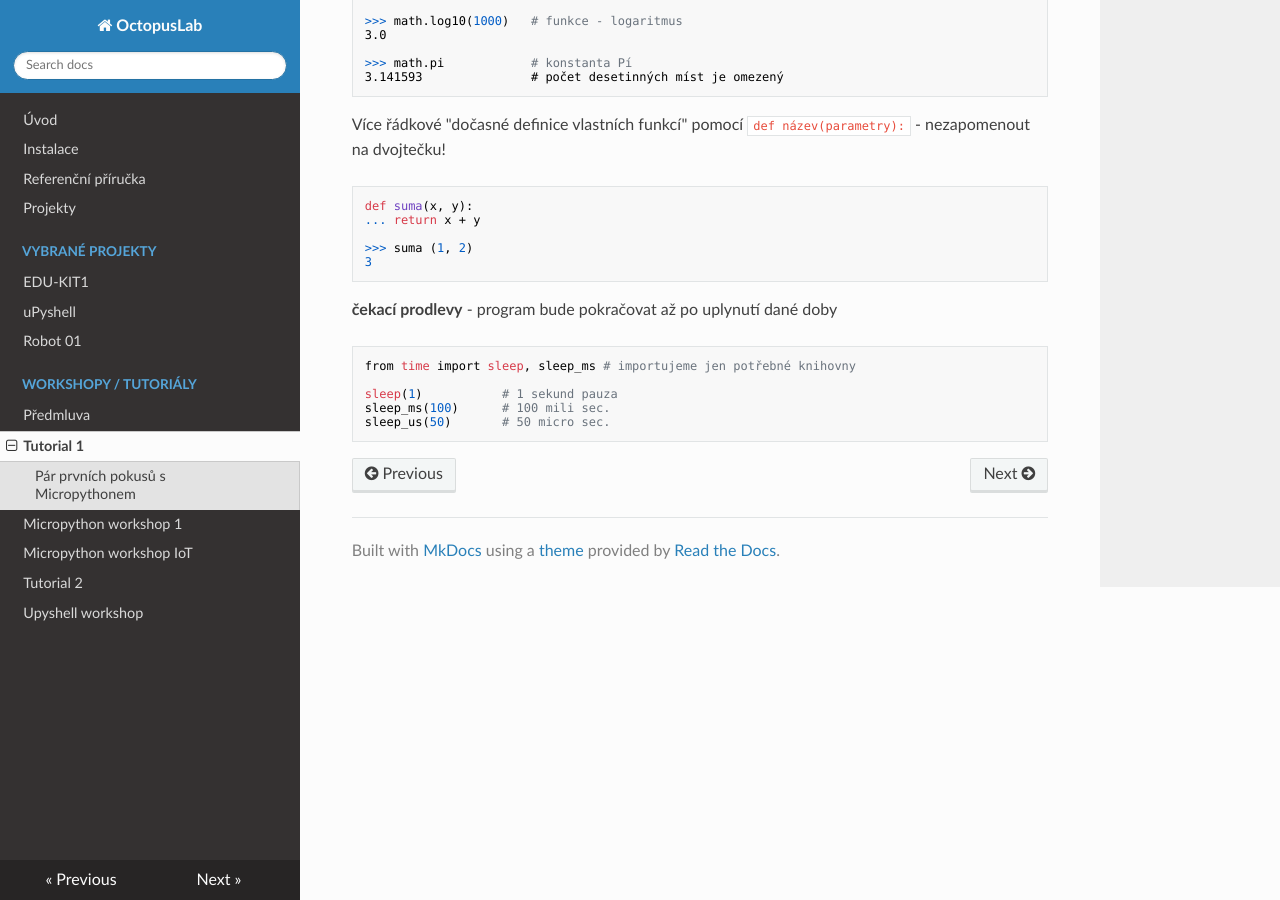
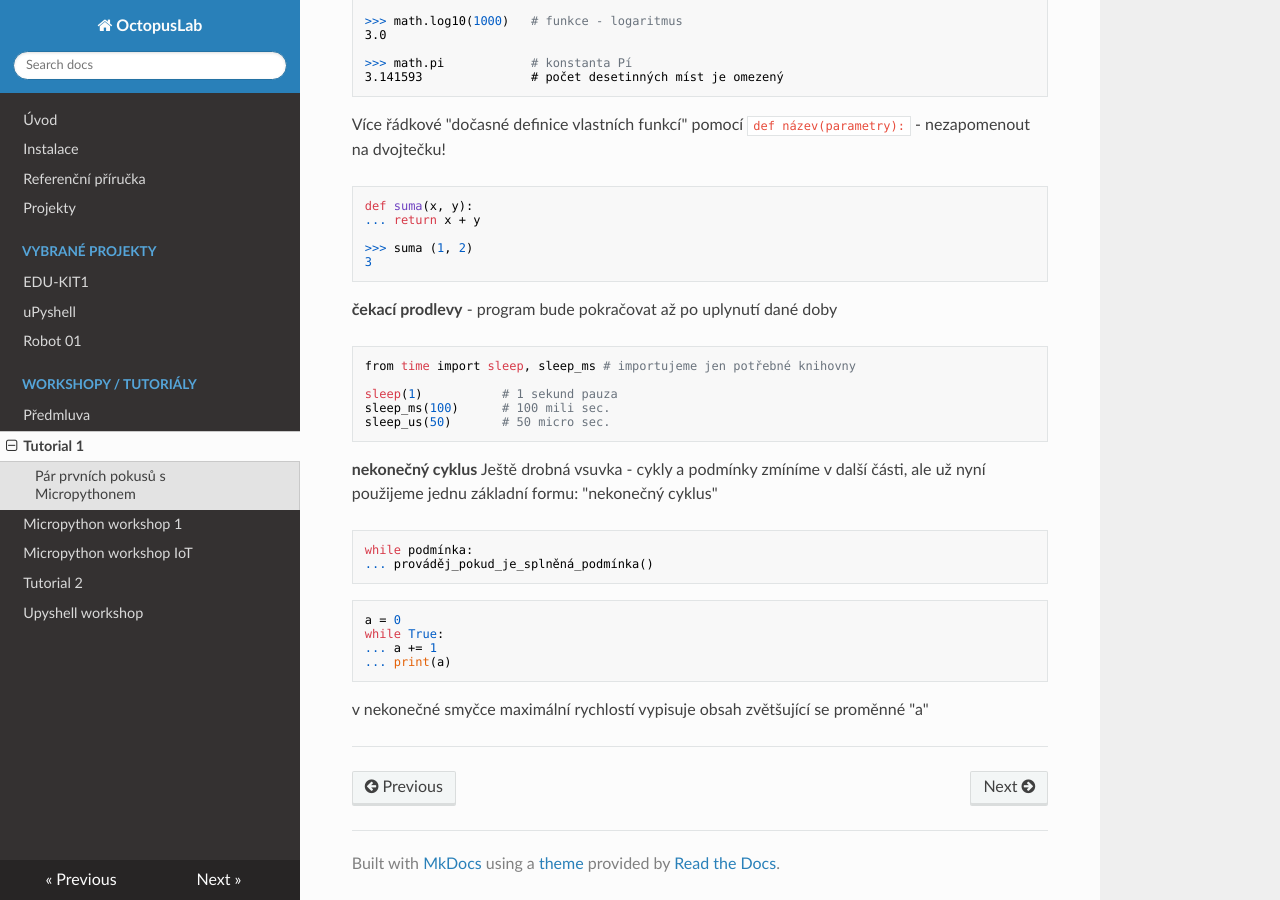
Before and after one commit to octopuslab-cz/docs_octopuslab_cz, an MkDocs documentation site: the page built from docs/tutorial1.md, in a window 1280 px wide and 900 px high, scrolled down 1168 px. Built offline with MkDocs 1.6.1, drawn with Linux system fonts in a browser that asks for light colours; nearby versions of some CDN libraries.

Commit message:
tut2 basic

````diff
--- a/docs/tutorial1.md
+++ b/docs/tutorial1.md
@@ -78,3 +78,20 @@ sleep(1)           # 1 sekund pauza
 sleep_ms(100)      # 100 mili sec.
 sleep_us(50)       # 50 micro sec.
 ```
+
+**nekonečný cyklus**
+Ještě drobná vsuvka - cykly a podmínky zmíníme v další části, ale už nyní použijeme jednu základní formu: "nekonečný cyklus"
+```
+while podmínka:
+... prováděj_pokud_je_splněná_podmínka()
+```
+
+```
+a = 0
+while True:
+... a += 1
+... print(a)
+```
+v nekonečné smyčce maximální rychlostí vypisuje obsah zvětšující se proměnné "a"
+
+---
````
Also changed, not shown: docs/install.md (+5 -0 lines), docs/tutorial2.md (+23 -0 lines).
